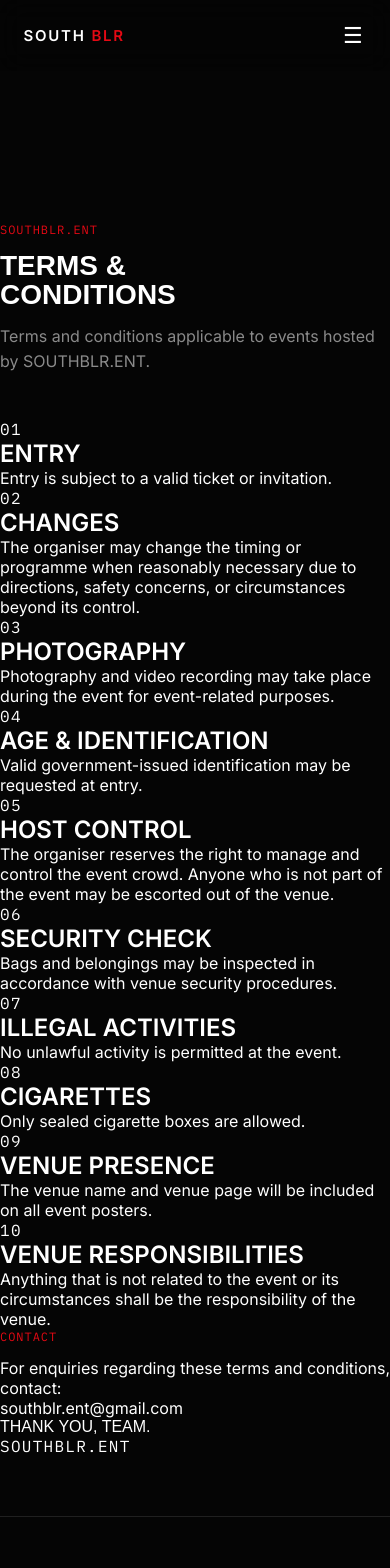
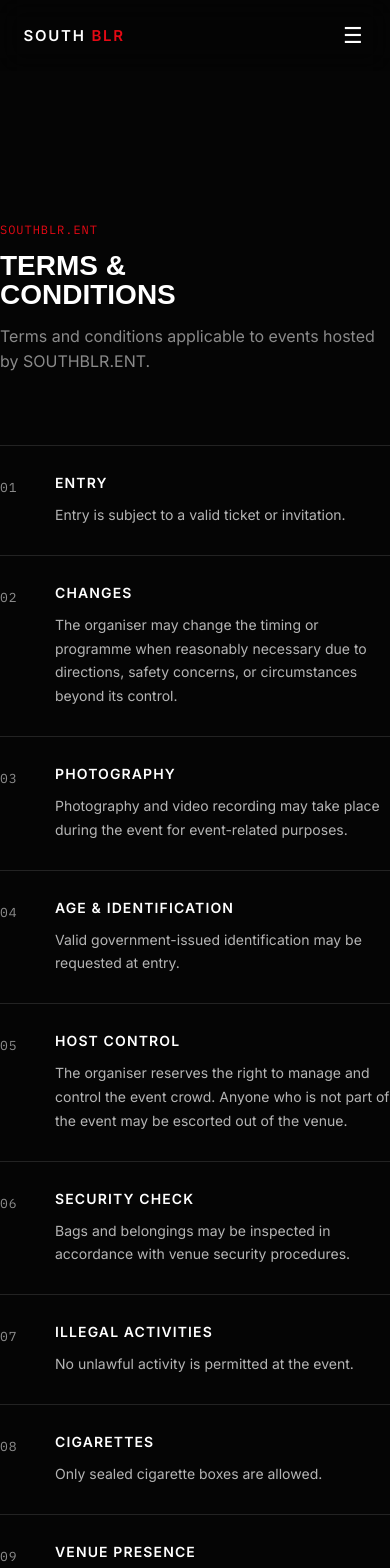
Before and after one commit to subodhsai/southblr, a React (Vite) app: page /terms in a window 390 px wide. Shown: the top 1568 px of the page. Built offline with nearby package versions, Linux system fonts and the light colour scheme; a web font is replaced by a local one.

Commit message:
Add styles for terms and conditions layout

```diff
--- a/src/App.css
+++ b/src/App.css
@@ -431,3 +431,94 @@ footer{ border-top:1px solid var(--border); padding:50px 6vw calc(40px + var(--s
   right: 18px;
   z-index: 2;
 }
+.terms-content {
+  max-width: 900px;
+  margin: 70px auto 0;
+}
+
+.terms-item {
+  display: grid;
+  grid-template-columns: 70px 1fr;
+  gap: 30px;
+  padding: 35px 0;
+  border-top: 1px solid rgba(255, 255, 255, 0.12);
+}
+
+.terms-number {
+  font-size: 13px;
+  opacity: 0.55;
+  padding-top: 5px;
+}
+
+.terms-title {
+  margin: 0 0 12px;
+  font-size: 16px;
+  letter-spacing: 0.08em;
+}
+
+.terms-item p {
+  margin: 0;
+  max-width: 700px;
+  line-height: 1.8;
+  opacity: 0.7;
+}
+
+.terms-contact {
+  max-width: 900px;
+  margin: 80px auto 0;
+  padding-top: 40px;
+  border-top: 1px solid rgba(255, 255, 255, 0.12);
+}
+
+.terms-contact p {
+  line-height: 1.8;
+  opacity: 0.7;
+}
+
+.terms-contact a {
+  display: inline-block;
+  margin-top: 8px;
+  text-decoration: none;
+}
+
+.terms-thanks {
+  max-width: 900px;
+  margin: 100px auto 40px;
+  padding-top: 40px;
+  border-top: 1px solid rgba(255, 255, 255, 0.12);
+}
+
+.terms-thanks p:first-child {
+  margin-bottom: 10px;
+  font-size: 28px;
+}
+
+.terms-thanks p:last-child {
+  opacity: 0.55;
+  font-size: 13px;
+}
+
+@media (max-width: 600px) {
+  .terms-item {
+    grid-template-columns: 40px 1fr;
+    gap: 15px;
+    padding: 28px 0;
+  }
+
+  .terms-title {
+    font-size: 14px;
+  }
+
+  .terms-item p {
+    font-size: 14px;
+    line-height: 1.7;
+  }
+
+  .terms-thanks {
+    margin-top: 70px;
+  }
+
+  .terms-thanks p:first-child {
+    font-size: 23px;
+  }
+}
```
